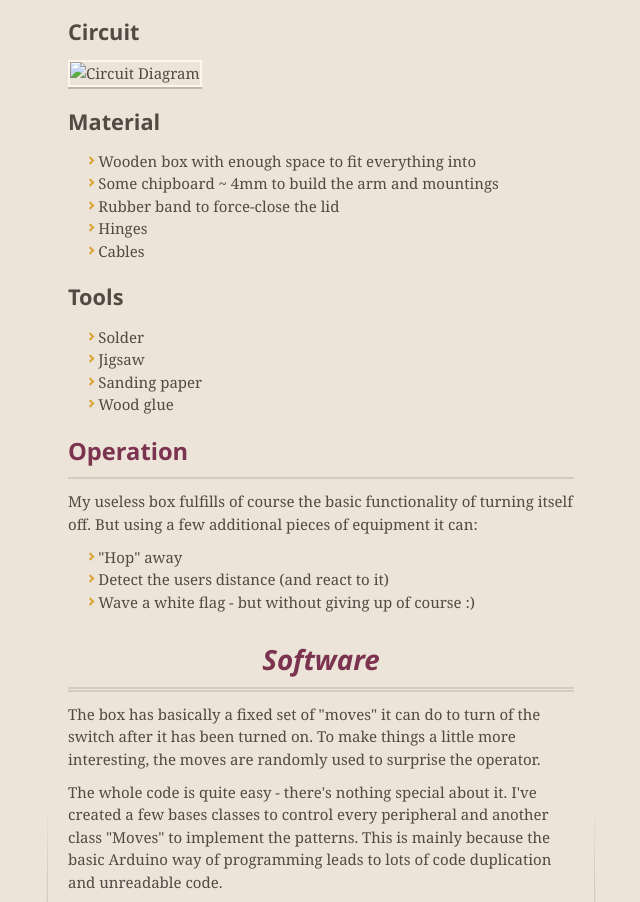
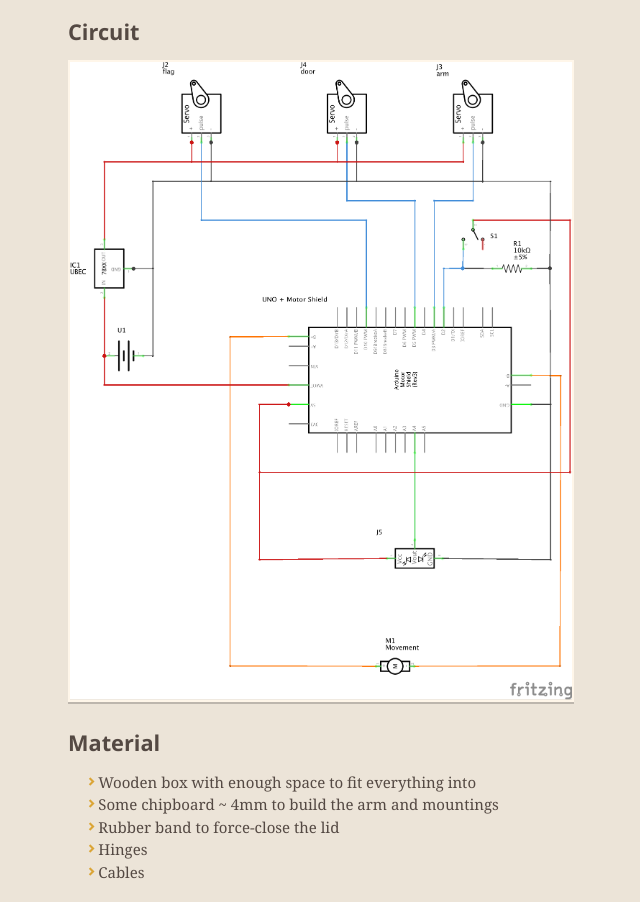
Before and after one commit to danielkummer/useless-box, a plain HTML site: page index.html in a window 1280 px wide. Shown: the part 1678-2580 px from the top of the page, without its empty margins (319-959 px from the left). Drawn offline with nearby package versions, Linux system fonts and the light colour scheme.

Commit message:
Add missing schema image

```diff
--- a/index.html
+++ b/index.html
@@ -156,7 +156,7 @@ Although the MotorShield is clearly overkill for this project it reduces the com
 <h3>
 <a id="circuit" class="anchor" href="#circuit" aria-hidden="true"><span aria-hidden="true" class="octicon octicon-link"></span></a>Circuit</h3>
 
-<p><img src="/images/useless-box_schem.png" alt="Circuit Diagram"></p>
+<p><img src="images/useless-box_schem.png" alt="Circuit Diagram"></p>
 
 <h3>
 <a id="material" class="anchor" href="#material" aria-hidden="true"><span aria-hidden="true" class="octicon octicon-link"></span></a>Material</h3>
```
Also changed, not shown: images/useless-box_schem.png (added).
